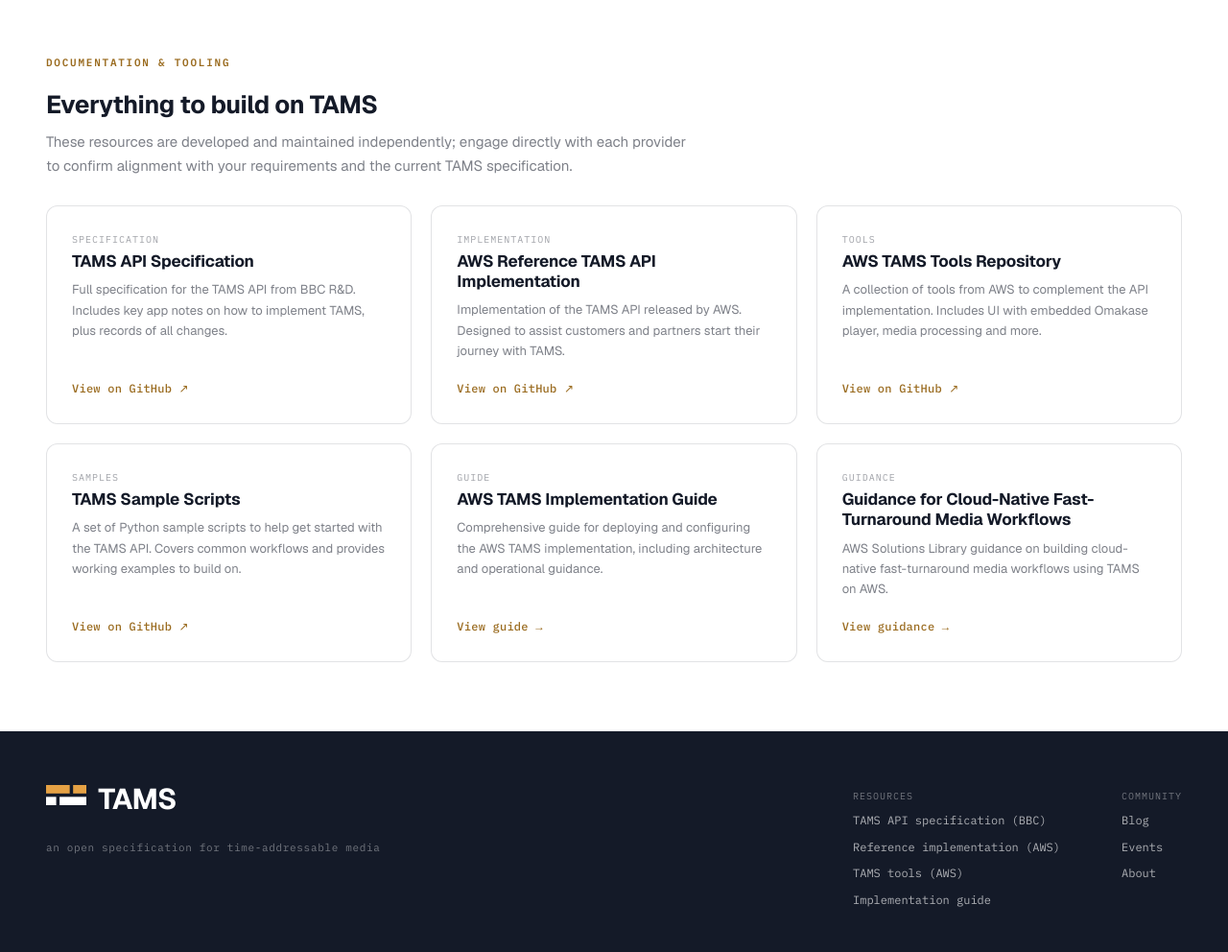
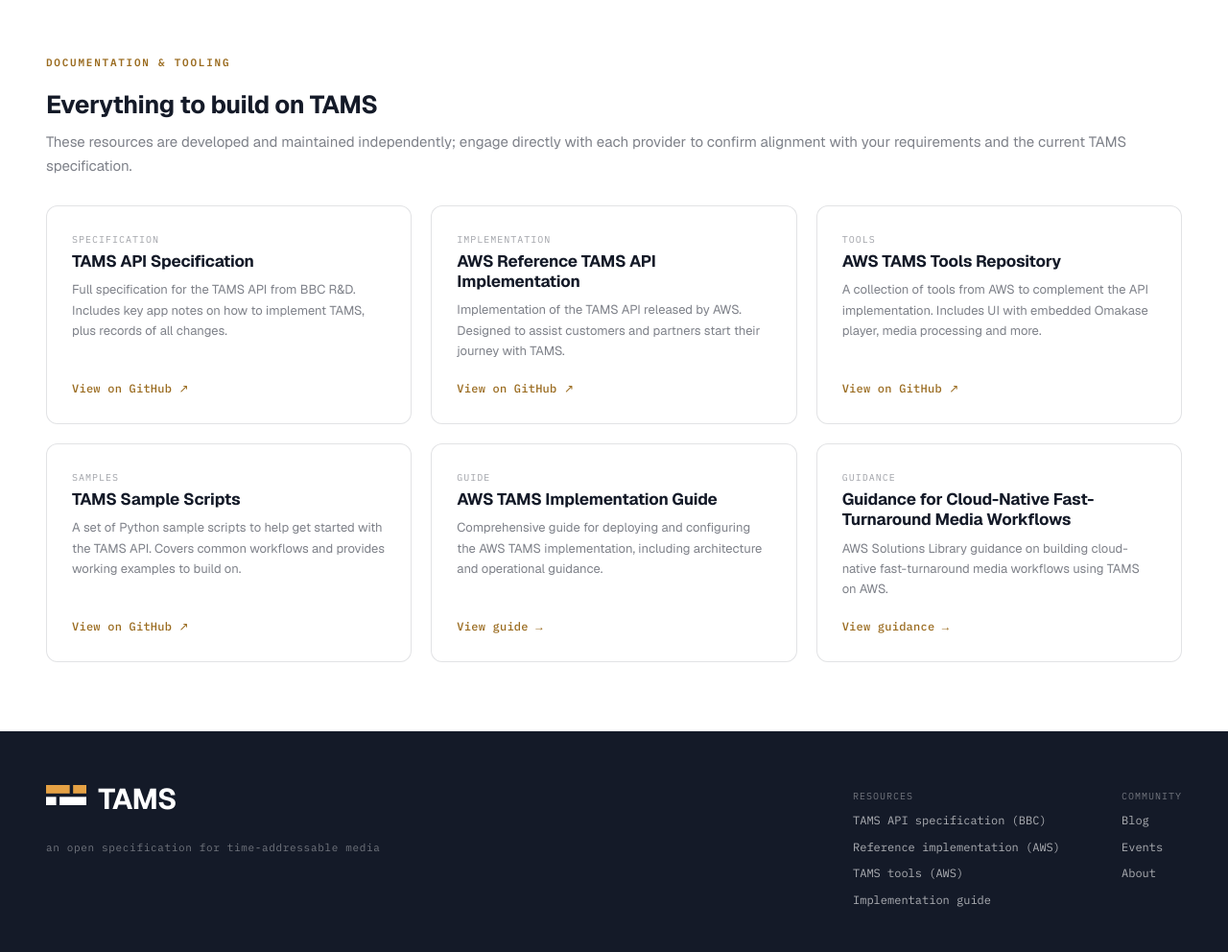
Before and after one commit to johnbilt/tams-website, a Jekyll site: the page built from resources.html, in a window 1280 px wide. Shown: the part 342-1334 px from the top of the page at 96% size. Built offline with Jekyll 4.4.1, drawn with Linux system fonts in a browser that asks for light colours.

Commit message:
Resources intro: override generic .sec-lead 680px cap to full width

```diff
--- a/assets/css/tams.css
+++ b/assets/css/tams.css
@@ -308,7 +308,7 @@
 .resources{padding:56px 48px 72px}
 .resources .sec-eyebrow{font-family:'IBM Plex Mono',monospace;font-size:11px;font-weight:600;letter-spacing:0.16em;text-transform:uppercase;color:var(--amber-ink)}
 .resources .sec-title{font-size:26px;font-weight:700;letter-spacing:-0.015em;margin:12px 0 4px}
-.resources .sec-lead{font-size:15px;color:var(--soft);margin:0 0 28px}
+.resources .sec-lead{font-size:15px;color:var(--soft);margin:0 0 28px;max-width:none}
 .res-grid{display:grid;grid-template-columns:repeat(3,1fr);gap:20px}
 .res-card{display:flex;flex-direction:column;border:1px solid var(--hair);border-radius:12px;padding:26px;background:var(--white);transition:border-color .15s,box-shadow .15s,transform .15s}
 .res-card:hover{border-color:rgba(20,26,40,0.28);box-shadow:0 6px 18px rgba(20,26,40,0.09);transform:translateY(-2px)}
```
